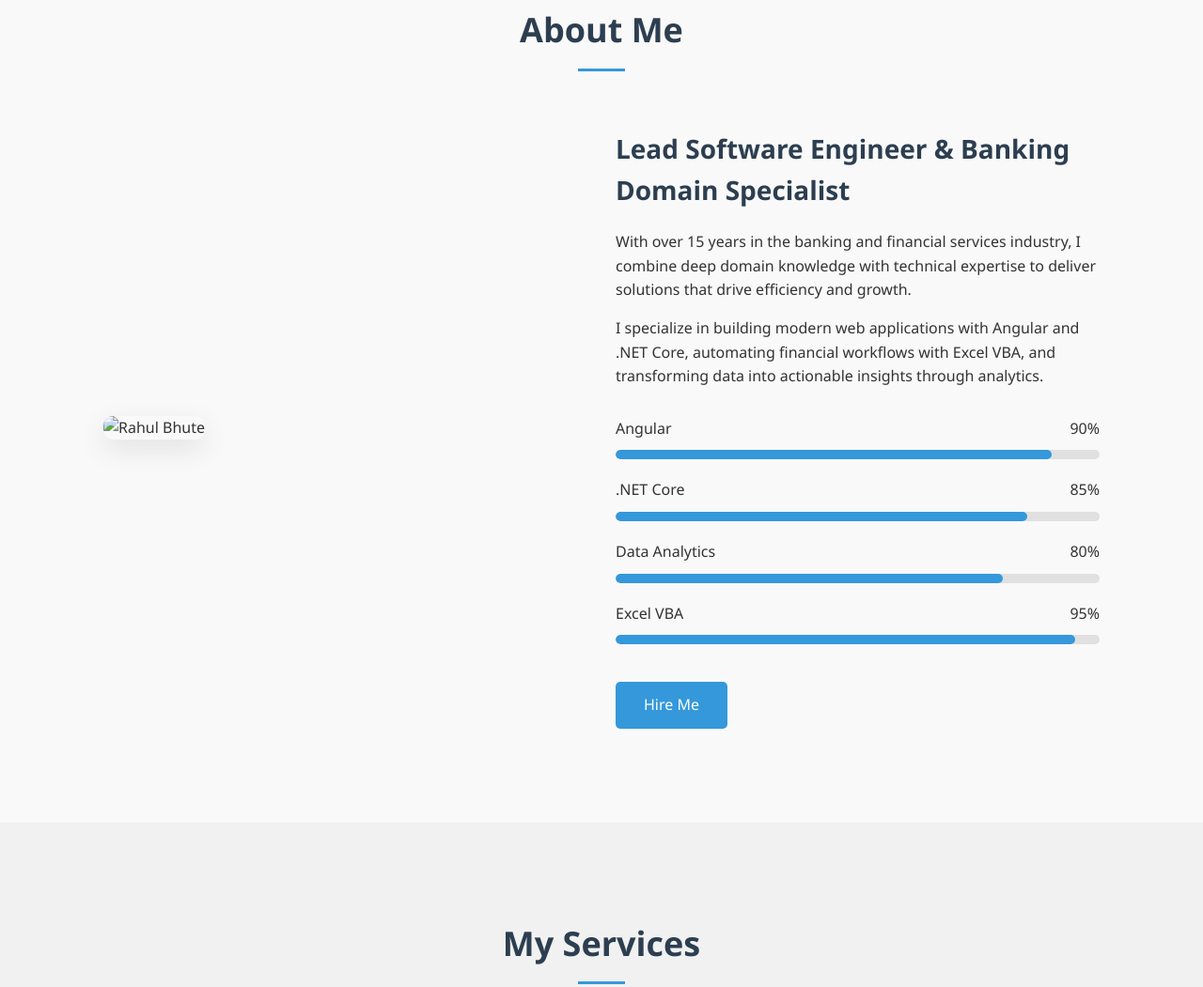
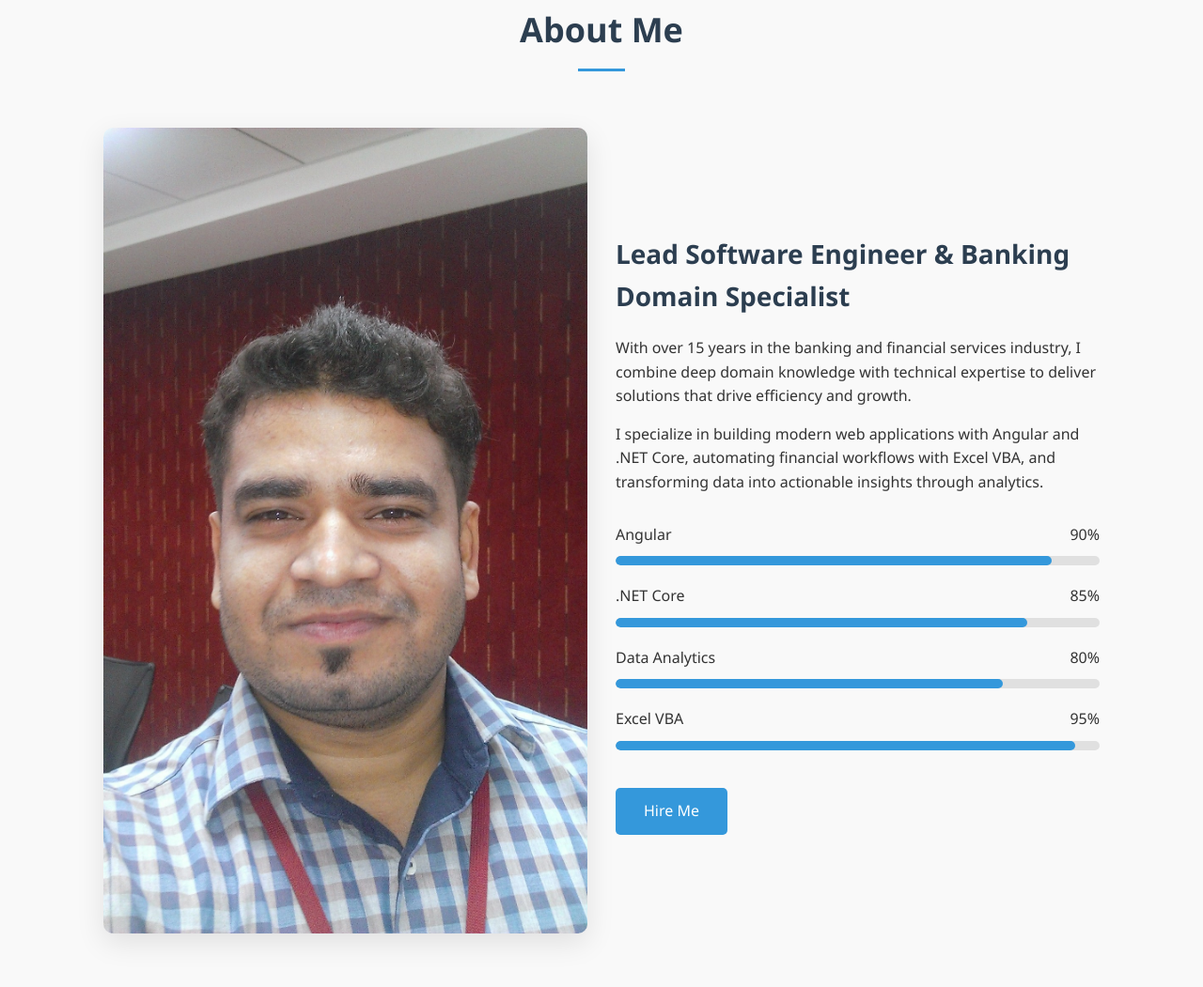
Before and after one commit to Rahulb87/WhoIam, a plain HTML site: page index.html in a window 1280 px wide. Shown: the part 897-1948 px from the top of the page at 94% size. Drawn offline with Linux system fonts and the light colour scheme; the site is published under a folder, as on GitHub Pages, so addresses that start at the root find nothing.

Commit message:
Update index.html

```diff
--- a/index.html
+++ b/index.html
@@ -523,7 +523,7 @@
             </div>
             <div class="about-content">
                 <div class="about-img">
-                    <img src="/images/WP_20151210_003.jpg" alt="Rahul Bhute">
+                    <img src="images/WP_20151210_003.jpg" alt="Rahul Bhute">
                 </div>
                 <div class="about-text">
                     <h3>Lead Software Engineer & Banking Domain Specialist</h3>
```
